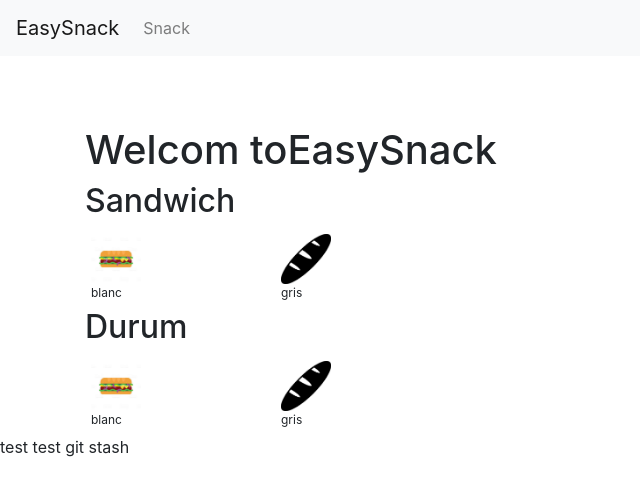
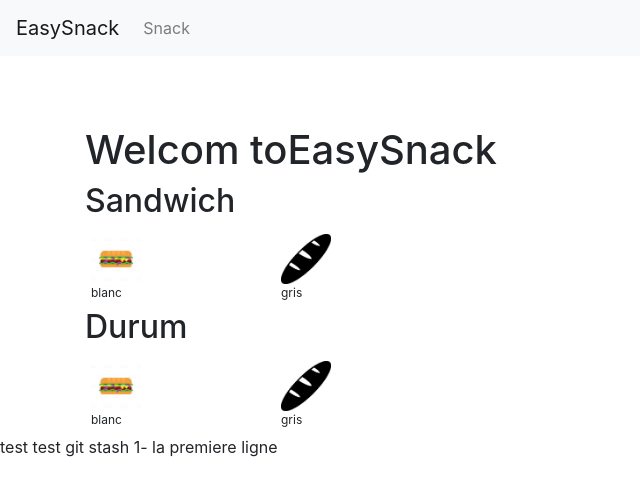
Before and after one commit to abodojana/easySnack, an Angular app: page / in a window 1280 px wide. Shown: the top 496 px of the page, without its empty margins (0-640 px from the left). Built offline with nearby package versions, Linux system fonts and the light colour scheme.

Commit message:
1- ligne  Please enter the commit message for your changes. Lines starting  '#' will be ignored, and an empty message aborts the commit.

```diff
--- a/src/app/app.component.html
+++ b/src/app/app.component.html
@@ -5,3 +5,4 @@
 </div>
 test
 test git stash
+1- la premiere ligne
```
